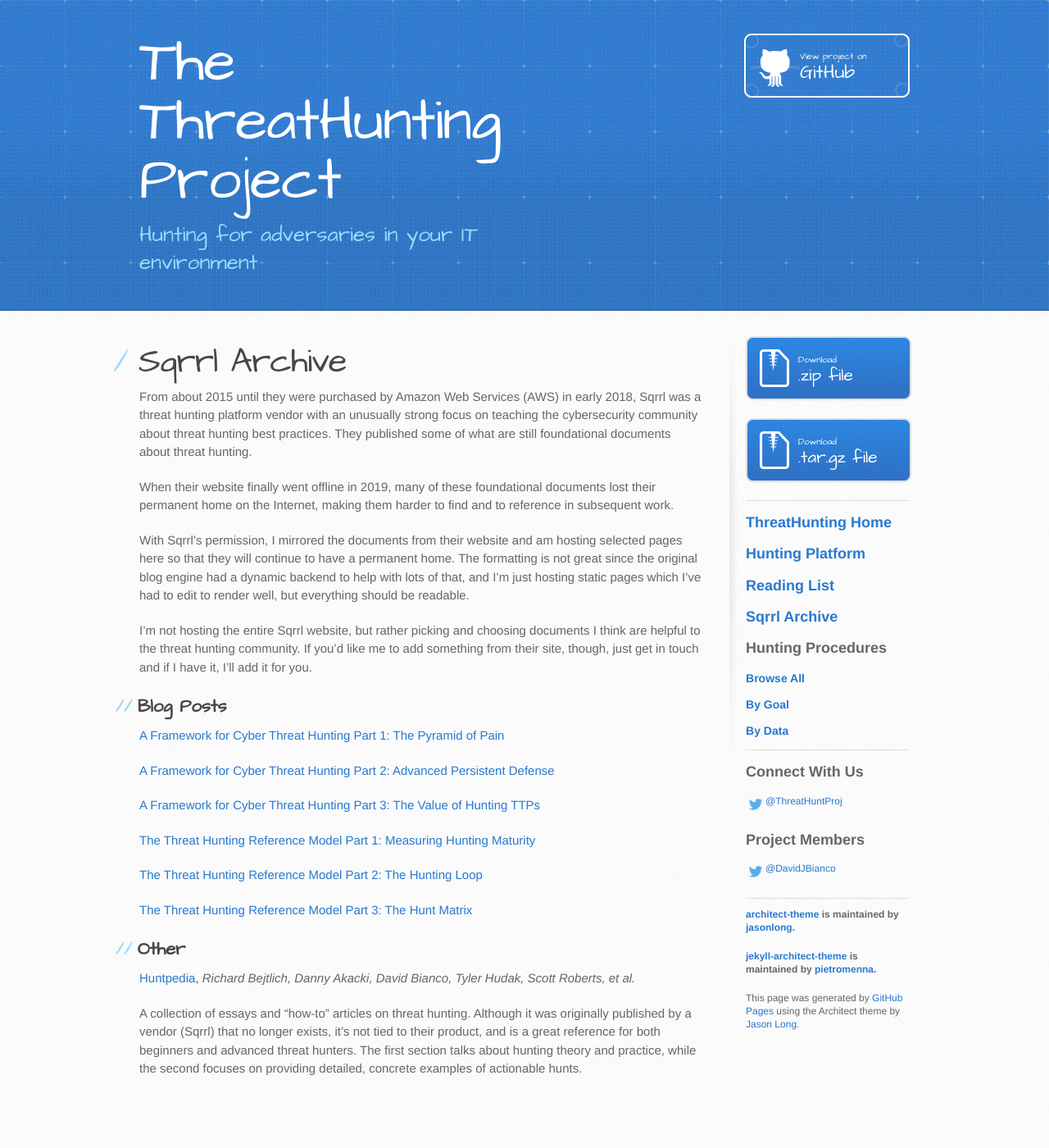
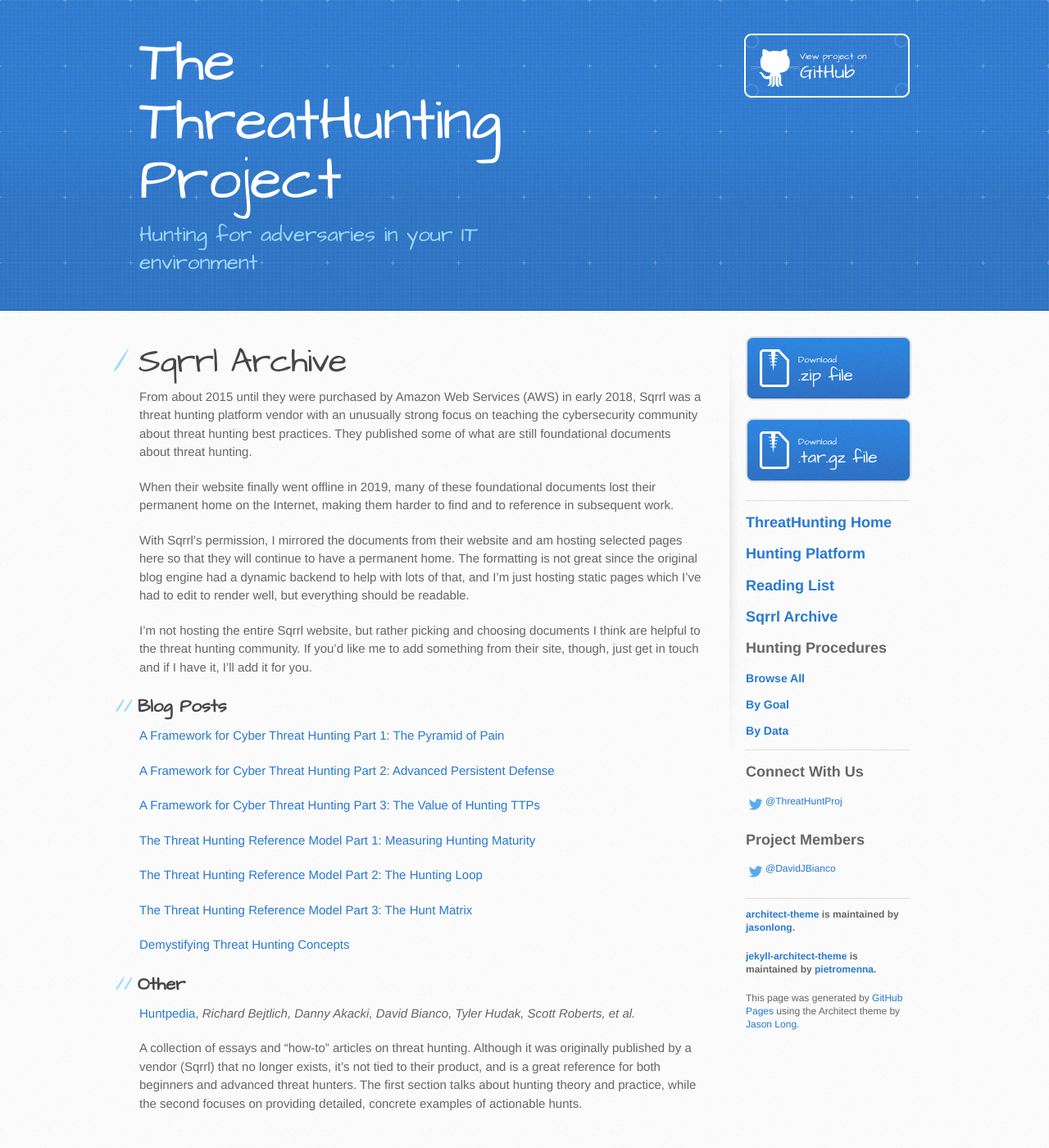
Before and after one commit to ThreatHuntingProject/ThreatHunting, a Jekyll site: the page built from sqrrl-archive.md, in a window 1280 px wide. Shown: the whole page at 82% size. Built offline with Jekyll 4.4.1, drawn with Linux system fonts in a browser that asks for light colours; before the commit the page ends 1357 px from its top, so only the background shows below that.

Commit message:
Added the rest of the Sqrrl ebooks to the archive.

```diff
--- a/sqrrl-archive.md
+++ b/sqrrl-archive.md
@@ -26,6 +26,8 @@
 
 **[The Threat Hunting Reference Model Part 3: The Hunt Matrix](files/The Threat Hunting Reference Model Part 3_ The Hunt Matrix _ Sqrrl.pdf)**
 
+**[Demystifying Threat Hunting Concepts](files/Demystifying Threat Hunting Concepts _ Sqrrl.pdf)**
+
 ## Other
 
 **[Huntpedia](files/huntpedia.pdf)**, *Richard Bejtlich, Danny Akacki, David Bianco, Tyler Hudak, Scott Roberts, et al.*
```
Also changed, not shown: 9 other files.
